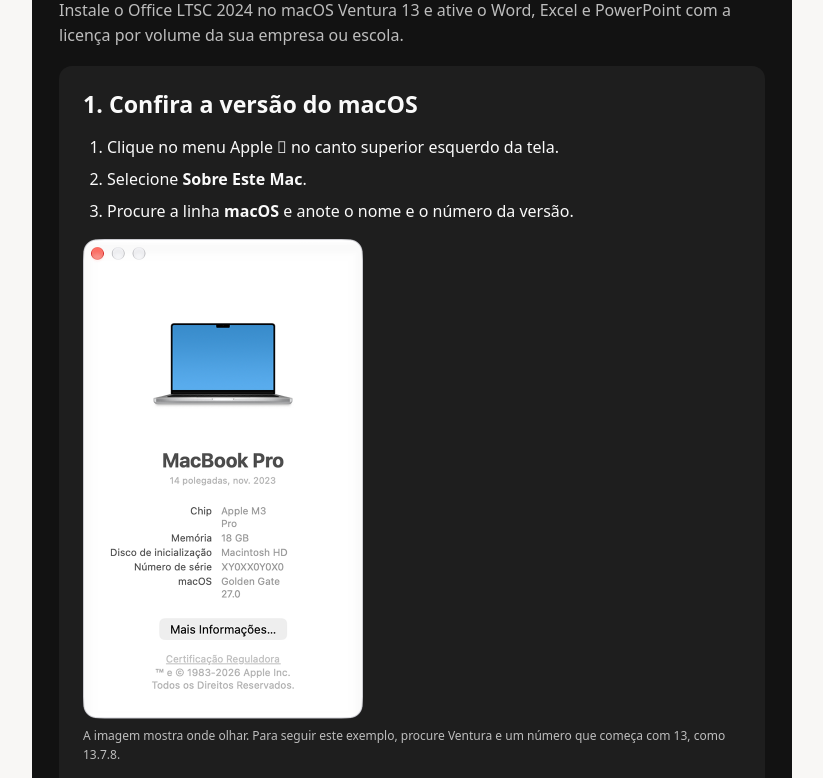
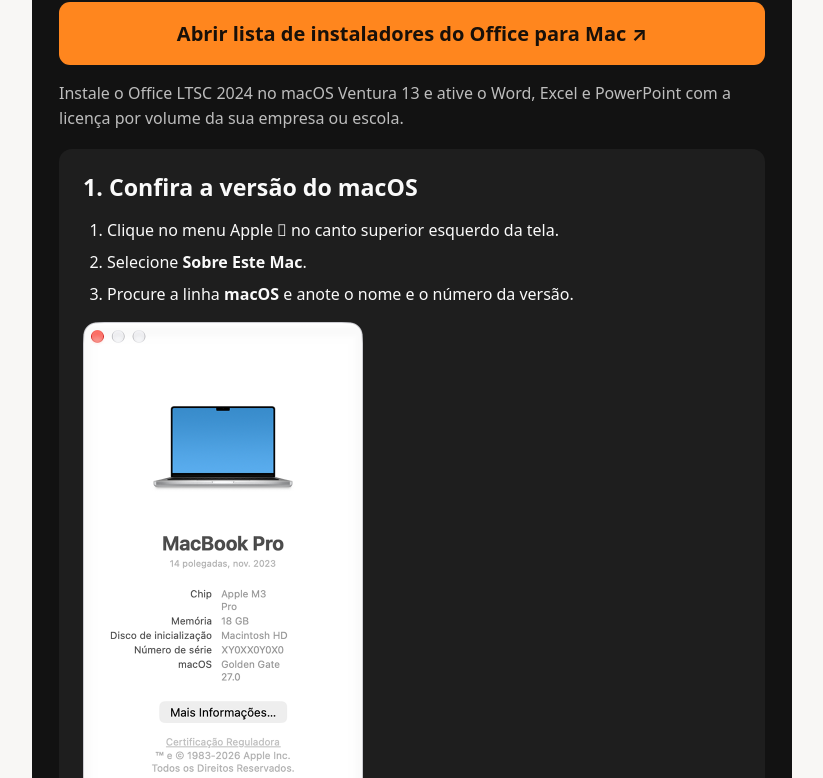
Before and after one commit to fiorestore/fiorestore.github.io, a plain HTML site: page suporte/office/index.html in a window 1280 px wide. Shown: the part 186-964 px from the top of the page, without its empty margins (228-1051 px from the left). Drawn offline with Linux system fonts and the light colour scheme.

Commit message:
Destaca o link de instaladores no guia do Office

```diff
--- a/suporte/office/index.html
+++ b/suporte/office/index.html
@@ -62,6 +62,7 @@ footer{text-align:center;color:var(--muted);font-size:.8rem;padding:13px 0 1px}
 .guide code{overflow-wrap:anywhere}
 .guide .download{display:inline-block;margin:.25rem 0;background:var(--accent);color:#181009;padding:.65rem .9rem;border-radius:9px;font-weight:740;text-decoration:none}
 .back{font-size:.9rem}
+.office-installers{font-size:clamp(1.05rem,3vw,1.25rem);padding:16px;margin:14px 0 16px}
 </style>
 </head>
 <body>
@@ -69,6 +70,7 @@ footer{text-align:center;color:var(--muted);font-size:.8rem;padding:13px 0 1px}
 <header><a class="brand" href="../opencore/">FIORE STORE</a><a class="back" href="../opencore/">Central de Suporte</a></header>
 <main>
 <h1>Como instalar o Office no Mac</h1>
+<a class="cta office-installers" href="https://alsyundawy.github.io/Microsoft-Office-For-MacOS/">Abrir lista de instaladores do Office para Mac ↗</a>
 <p class="intro">Instale o Office LTSC 2024 no macOS Ventura 13 e ative o Word, Excel e PowerPoint com a licença por volume da sua empresa ou escola.</p>
 <section class="guide">
 <h2>1. Confira a versão do macOS</h2>
```
